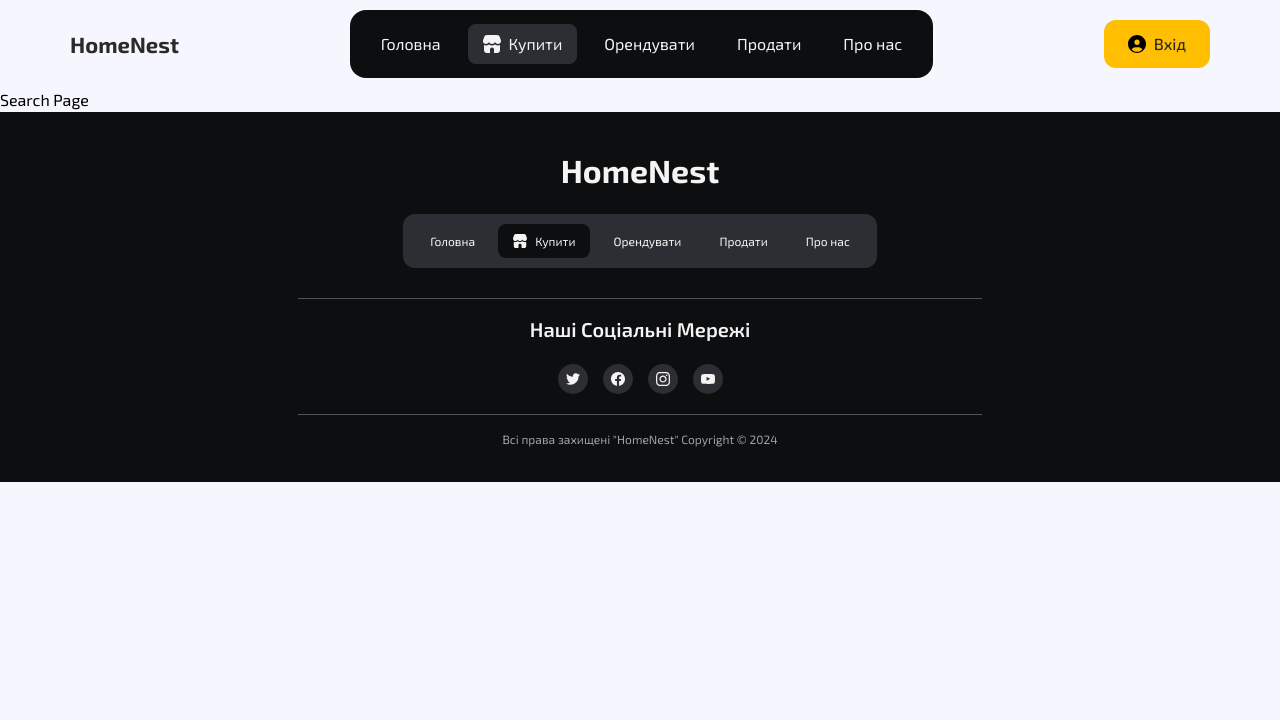
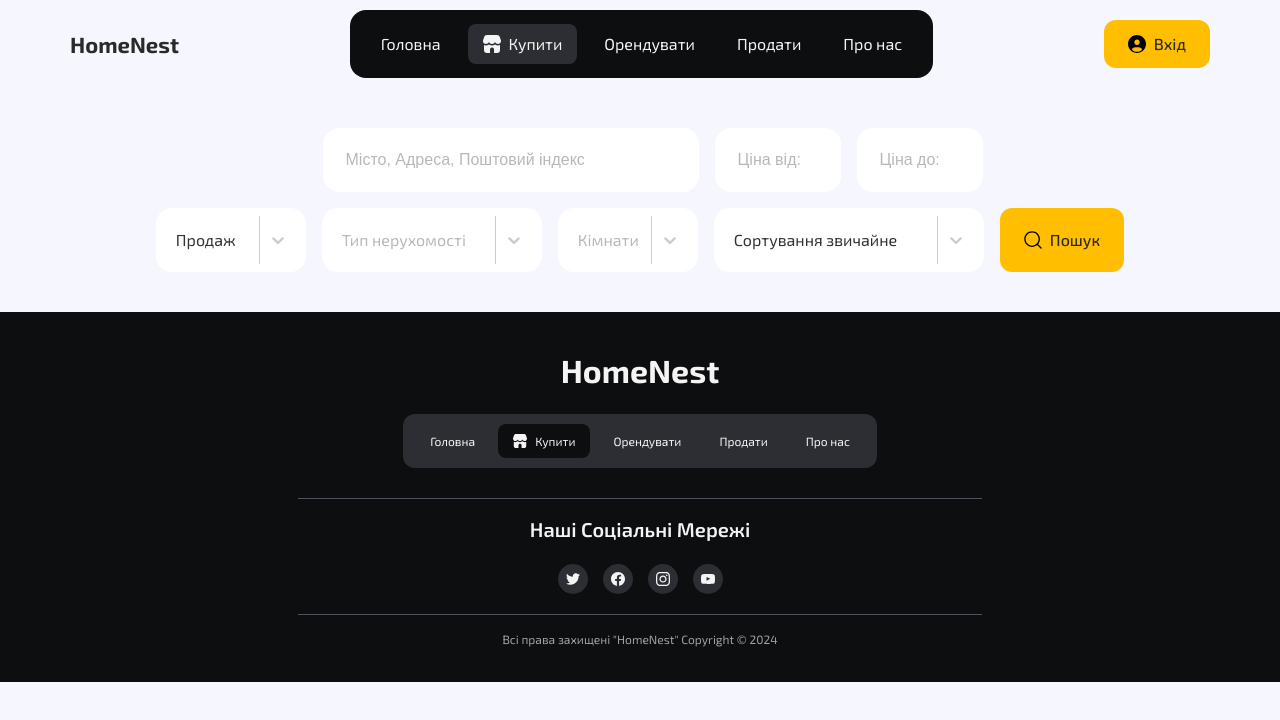
Before and after one commit to OlegYelis/real-estate-app, a React (Vite) app: page /search in a window 1280 px wide. Shown: the top 720 px of the page. Built offline with nearby package versions, Linux system fonts and the light colour scheme.

Commit message:
added filters component

```diff
--- a/package.json
+++ b/package.json
@@ -12,7 +12,8 @@
   "dependencies": {
     "react": "^18.2.0",
     "react-dom": "^18.2.0",
-    "react-router-dom": "^6.23.0"
+    "react-router-dom": "^6.23.0",
+    "react-select": "^5.8.0"
   },
   "devDependencies": {
     "@types/react": "^18.2.66",
--- /dev/null
+++ b/src/helpers/filterOptions.js
@@ -0,0 +1,28 @@
+export const dealTypeOptions = [
+  { value: "sell", label: "Продаж" },
+  { value: "rent", label: "Оренда" },
+];
+
+export const propTypeOptions = [
+  { value: "aparts", label: "Квартири" },
+  { value: "multi", label: "Багатосімейні" },
+  { value: "urban", label: "Таунхауси" },
+  { value: "condos", label: "Кондомініуми" },
+  { value: "duplex", label: "Дуплекси" },
+  { value: "single", label: "Односімейні" },
+  { value: "mobile", label: "Мобільні" },
+];
+
+export const roomOptions = [
+  { value: "1", label: "1" },
+  { value: "2", label: "2" },
+  { value: "3", label: "3" },
+  { value: "more", label: "3+" },
+];
+
+export const sortOptions = [
+  { value: "v1", label: "Сортування звичайне" },
+  { value: "v2", label: "Від дешевих до дорогих" },
+  { value: "v3", label: "Від дорогих до дешевих" },
+  { value: "v4", label: "По даті - спочатку нові" },
+];
--- /dev/null
+++ b/src/helpers/stylesSelect.js
@@ -0,0 +1,79 @@
+export const selectStylesDeal = {
+  control: (styles) => ({
+    ...styles,
+    backgroundColor: "white",
+    border: "none",
+    width: "150px",
+    height: "64px",
+    borderRadius: "16px",
+    padding: "0 10px",
+    outline: "none",
+    color: "#2a2a2a",
+  }),
+  option: (styles, { isSelected }) => ({
+    ...styles,
+    color: isSelected ? "#f4f4f4" : "#2a2a2a",
+  }),
+};
+
+export const selectStylesProp = {
+  control: (styles) => ({
+    ...styles,
+    backgroundColor: "white",
+    border: "none",
+    width: "220px",
+    height: "64px",
+    borderRadius: "16px",
+    padding: "0 10px",
+    outline: "none",
+    color: "#2a2a2a",
+  }),
+  option: (styles, { isSelected }) => ({
+    ...styles,
+    color: isSelected ? "#f4f4f4" : "#2a2a2a",
+  }),
+  placeholder: (styles) => ({
+    ...styles,
+    color: "#B8B8B8",
+  }),
+};
+
+export const selectStylesRoom = {
+  control: (styles) => ({
+    ...styles,
+    backgroundColor: "white",
+    border: "none",
+    width: "140px",
+    height: "64px",
+    borderRadius: "16px",
+    padding: "0 10px",
+    outline: "none",
+    color: "#2a2a2a",
+  }),
+  option: (styles, { isSelected }) => ({
+    ...styles,
+    color: isSelected ? "#f4f4f4" : "#2a2a2a",
+  }),
+  placeholder: (styles) => ({
+    ...styles,
+    color: "#B8B8B8",
+  }),
+};
+
+export const selectStylesSort = {
+  control: (styles) => ({
+    ...styles,
+    backgroundColor: "white",
+    border: "none",
+    width: "270px",
+    height: "64px",
+    borderRadius: "16px",
+    padding: "0 10px",
+    outline: "none",
+    color: "#2a2a2a",
+  }),
+  option: (styles, { isSelected }) => ({
+    ...styles,
+    color: isSelected ? "#f4f4f4" : "#2a2a2a",
+  }),
+};
--- a/src/helpers/typeCardsInfo.js
+++ b/src/helpers/typeCardsInfo.js
@@ -30,7 +30,7 @@ export const typeCardsInfo = [
     alt: "duplex",
     title: "Дуплекси",
     description: "Ідеальні варіанти для тих, хто шукає простір і приватність.",
-    linkTo: "?prop_type=multi",
+    linkTo: "?prop_type=duplex",
   },
   {
     id: 5,
--- a/src/pages/HomePage/HeroSection/HeroSection.jsx
+++ b/src/pages/HomePage/HeroSection/HeroSection.jsx
@@ -10,7 +10,12 @@ export const HeroSection = () => {
           <br /> Майбутній Комфорт і Щастя Тут
         </h1>
 
-        <div className={styles.hero__actions}>
+        <form className={styles.hero__actions}>
+          <select name="deal_type" className={styles.select}>
+            <option value="sell">Купити</option>
+            <option value="rent">Орендувати</option>
+          </select>
+
           <input
             className={styles.hero__input}
             type="text"
@@ -21,7 +26,7 @@ export const HeroSection = () => {
               <use href="/images/icons.svg#icon-search"></use>
             </svg>
           </Button>
-        </div>
+        </form>
       </div>
     </section>
   );
--- a/src/pages/HomePage/HeroSection/HeroSection.module.css
+++ b/src/pages/HomePage/HeroSection/HeroSection.module.css
@@ -41,9 +41,26 @@
   justify-content: center;
   gap: 16px;
 
-  background-color: var(--bg-primary-color);
+  background-color: #ffffff;
   border-radius: 16px;
   padding: 16px;
+}
+
+.select {
+  background-color: #fff3d1;
+  border: none;
+  outline: none;
+
+  font-family: var(--font-family);
+  font-size: 14px;
+  color: var(--txt-primary-color);
+  padding: 15px 2px 15px 10px;
+
+  border-right: 10px solid #fff3d1;
+
+  cursor: pointer;
+
+  border-radius: 12px;
 }
 
 .hero__input {
--- /dev/null
+++ b/src/pages/SearchPage/Filters/Filters.jsx
@@ -0,0 +1,93 @@
+import ReactSelect from "react-select";
+import { Button } from "../../../components/Button/Button";
+import {
+  propTypeOptions,
+  roomOptions,
+  dealTypeOptions,
+  sortOptions,
+} from "../../../helpers/filterOptions";
+import {
+  selectStylesDeal,
+  selectStylesProp,
+  selectStylesRoom,
+  selectStylesSort,
+} from "../../../helpers/stylesSelect";
+import styles from "./Filters.module.css";
+
+export const Filters = () => {
+  return (
+    <div className={styles.container}>
+      <form className={styles.filters}>
+        <div className={styles.filters__header}>
+          <input
+            className={`${styles.filters__input} ${styles.input__search}`}
+            type="text"
+            placeholder="Місто, Адреса, Поштовий індекс"
+            name="input"
+          />
+
+          <input
+            className={`${styles.filters__input} ${styles.input__price}`}
+            type="text"
+            placeholder="Ціна від:"
+            name="price_min"
+            min="0"
+          />
+          <input
+            className={`${styles.filters__input} ${styles.input__price}`}
+            type="text"
+            placeholder="Ціна до:"
+            name="price_max"
+            min="0"
+          />
+        </div>
+
+        {/* Ціна */}
+
+        <div className={styles.filters__footer}>
+          <ReactSelect
+            isSearchable={false}
+            defaultValue={dealTypeOptions[0]}
+            name="deal_type"
+            options={dealTypeOptions}
+            styles={selectStylesDeal}
+          />
+
+          <ReactSelect
+            isClearable={true}
+            isSearchable={false}
+            placeholder="Тип нерухомості"
+            name="prop_type"
+            options={propTypeOptions}
+            styles={selectStylesProp}
+          />
+
+          <ReactSelect
+            isClearable={true}
+            isSearchable={false}
+            placeholder="Кімнати"
+            name="room"
+            options={roomOptions}
+            styles={selectStylesRoom}
+          />
+
+          <ReactSelect
+            isSearchable={false}
+            placeholder="Сортування"
+            name="sort"
+            options={sortOptions}
+            defaultValue={sortOptions[0]}
+            styles={selectStylesSort}
+          />
+
+          <Button className={styles.filters__btn}>
+            <svg className={styles.filters__icon} width="18px" height="18px">
+              <use href="/images/icons.svg#icon-search"></use>
+            </svg>
+            Пошук
+          </Button>
+        </div>
+      </form>
+    </div>
+  );
+};
--- /dev/null
+++ b/src/pages/SearchPage/Filters/Filters.module.css
@@ -0,0 +1,90 @@
+.container {
+  max-width: 1140px;
+  margin: 40px auto;
+}
+
+.filters {
+  display: flex;
+  flex-direction: column;
+  align-items: center;
+  justify-content: center;
+  gap: 16px;
+}
+
+.filters__header {
+  display: flex;
+  align-items: center;
+  justify-content: center;
+  gap: 16px;
+
+  margin-left: 25px;
+
+  width: 800px;
+}
+
+.filters__footer {
+  display: flex;
+  align-items: center;
+  justify-content: center;
+  gap: 16px;
+  width: 100%;
+}
+
+.filters__input {
+  border: none;
+  background: #ffffff;
+  outline: none;
+
+  font-size: 16px;
+  font-weight: 400;
+
+  color: var(--txt-primary-color);
+
+  background-color: #ffffff;
+  border-radius: 16px;
+  padding: 23px;
+}
+
+.input__search {
+  width: 330px;
+}
+
+.input__price {
+  width: 80px;
+}
+
+.filters__input::placeholder {
+  color: #b8b8b8;
+}
+
+.filters__input:focus {
+  outline: 1px solid #2684ff;
+}
+
+.filters__select {
+  min-width: 100px;
+
+  background-color: #ffffff;
+  border: none;
+  outline: none;
+
+  font-family: var(--font-family);
+  font-size: 16px;
+  color: var(--txt-primary-color);
+  padding: 21px 10px 22px;
+
+  border-right: 10px solid #ffffff;
+
+  cursor: pointer;
+
+  border-radius: 12px;
+}
+
+.filters__btn {
+  display: flex;
+  align-items: center;
+  justify-content: center;
+  gap: 8px;
+
+  height: 64px;
+}
--- a/src/pages/SearchPage/SearchPage.jsx
+++ b/src/pages/SearchPage/SearchPage.jsx
@@ -1,3 +1,12 @@
+import { Filters } from "./Filters/Filters";
+import styles from "./SearchPage.module.css";
+
 export const SearchPage = () => {
-  return <>Search Page</>;
+  return (
+    <>
+      <Filters />
+
+      <div className={styles.container}></div>
+    </>
+  );
 };
--- /dev/null
+++ b/src/pages/SearchPage/SearchPage.module.css
@@ -0,0 +1,4 @@
+.container {
+  max-width: 1140px;
+  margin: 40px auto;
+}
```
Also changed, not shown: 1 other file (tests, documents, lock files or other folders).
